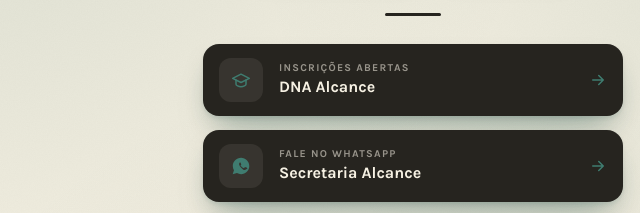
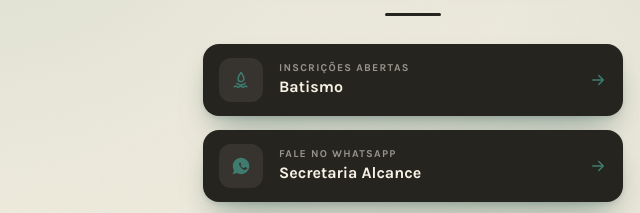
Before and after one commit to israelxx/bioalcancepetrolina, a website: page index.html in a window 1280 px wide. Shown: the part 327-540 px from the top of the page, 227-867 px from the left. Drawn offline with nearby package versions, Linux system fonts and the light colour scheme.

Commit message:
Substitui botão DNA Alcance pelo botão de inscrições para o Batismo
Co-Authored-By: Claude Sonnet 5 <noreply@anthropic.com>

```diff
--- a/index.html
+++ b/index.html
@@ -183,9 +183,9 @@
       <!-- Links -->
       <div class="w-full flex flex-col gap-3.5">
 
-        <!-- DNA Alcance -->
+        <!-- Batismo -->
         <a
-          href="https://docs.google.com/forms/d/e/1FAIpQLSfDKc4rLW0rorwuu5_TN_TtFDcONoEgZeZNCB1tf40KqIj3Nw/viewform?fbclid=PAcGRvZgJleHRuA2FlbQIxMQBzcnRjBmFwcF9pZA8xMjQwMjQ1NzQyODc0MTQAAacrpacCrwsjpdMGbtBMb9iSNQJ3LoD3Fl8laHoad9tI4NQJmvAW3MWNHHDu7g_aem_H9EXsV9HO1UfQkP8l2ZFbA"
+          href="https://forms.gle/s3Vb1ZMpdVjed9Sh6"
           target="_blank"
           rel="noopener noreferrer"
           class="link-card rise group flex items-center gap-4 rounded-2xl px-4 py-3.5 shadow-soft-lg"
@@ -196,15 +196,15 @@
             style="background: rgba(246,241,227,0.08)"
           >
             <svg width="20" height="20" viewBox="0 0 24 24" fill="none" stroke="var(--teal-soft)" stroke-width="1.8" stroke-linecap="round" stroke-linejoin="round">
-              <path d="M22 10 12 5 2 10l10 5 10-5Z" />
-              <path d="M6 12v5c0 1.5 3 3 6 3s6-1.5 6-3v-5" />
+              <path d="M7 16c1.5 1.5 3 2 5 2s3.5-.5 5-2M12 3c-2 2.5-3.5 5-3.5 7.5a3.5 3.5 0 1 0 7 0C15.5 8 14 5.5 12 3Z" />
+              <path d="M4 20c1.2-1 2-1 3 0 1.2 1 2 1 3 0 1.2-1 2-1 3 0 1.2 1 2 1 3 0 1.2-1 2-1 3 0" />
             </svg>
           </span>
           <span class="flex flex-col min-w-0">
             <span class="text-[10.5px] font-bold uppercase tracking-[0.12em]" style="color: rgba(246,241,227,0.55)">
               Inscrições abertas
             </span>
-            <span class="text-[16px] font-bold" style="color: var(--cream)">DNA Alcance</span>
+            <span class="text-[16px] font-bold" style="color: var(--cream)">Batismo</span>
           </span>
           <svg class="arrow ml-auto flex-shrink-0" width="18" height="18" viewBox="0 0 24 24" fill="none" stroke="var(--teal-soft)" stroke-width="2" stroke-linecap="round" stroke-linejoin="round">
             <path d="M5 12h14M13 6l6 6-6 6" />
```
